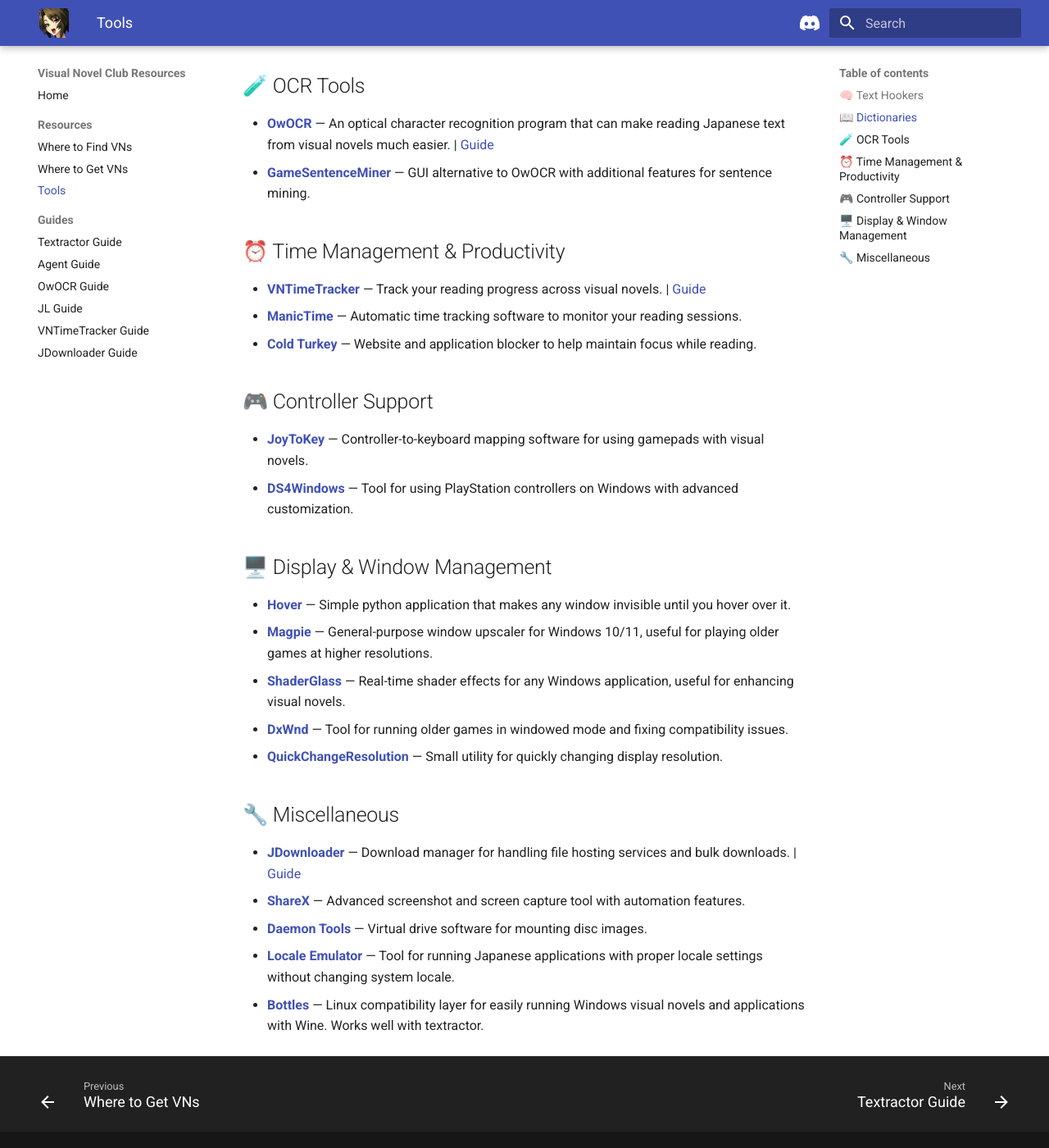
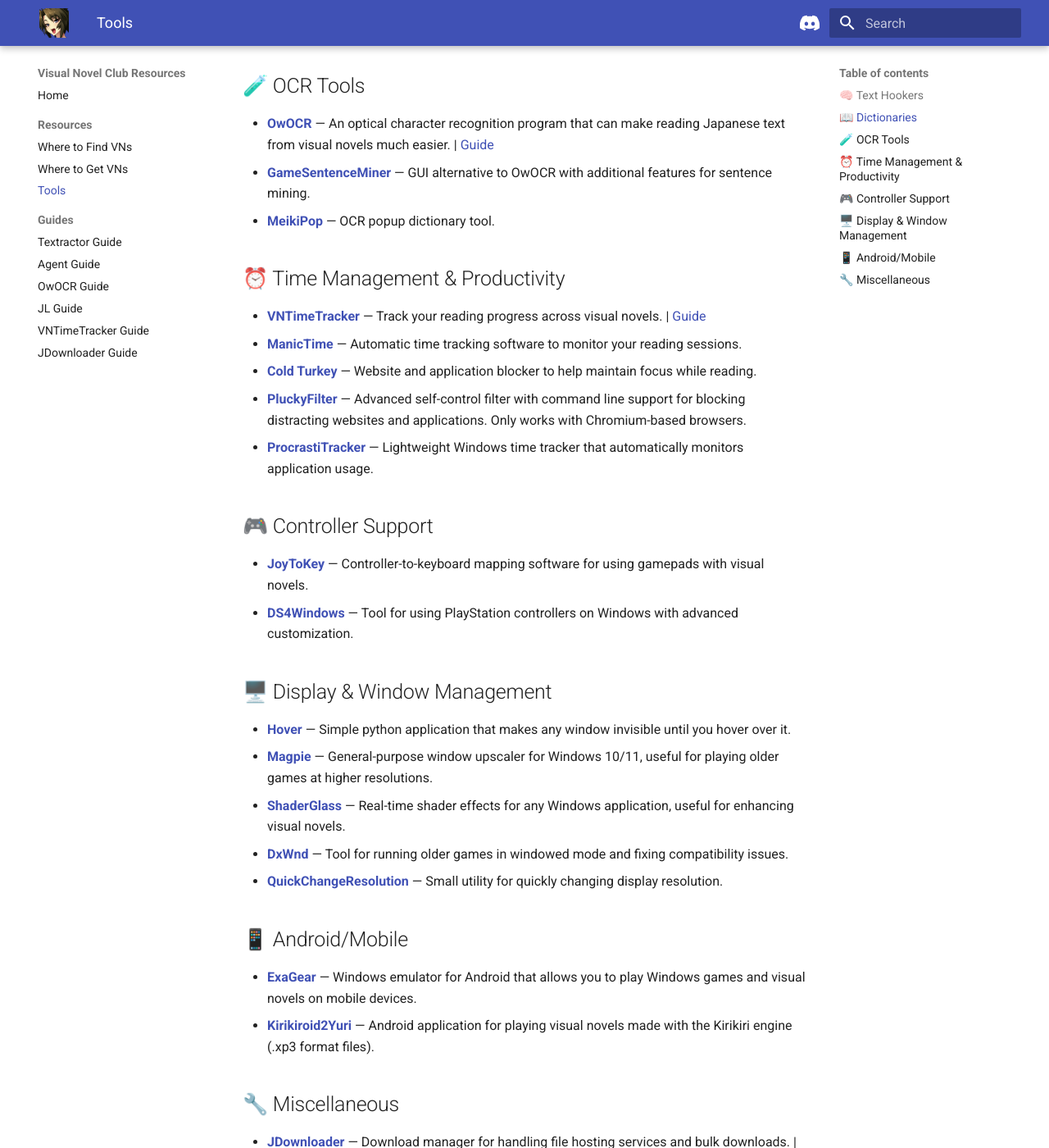
Before and after one commit to drinosaret/vn-club-resources, an MkDocs documentation site: the page built from docs/tools.md, in a window 1280 px wide and 1400 px high, scrolled down 687 px. Shown: the whole window at 82% size. Built offline with MkDocs 1.6.1 and Material for MkDocs 9.7.7, drawn with Linux system fonts in a browser that asks for light colours; some of the changed text lies outside the part shown.

Commit message:
Added to Tools page

```diff
--- a/docs/tools.md
+++ b/docs/tools.md
@@ -18,12 +18,15 @@
 
 - **[OwOCR](https://github.com/AuroraWright/owocr)** — An optical character recognition program that can make reading Japanese text from visual novels much easier. | [Guide](owocr-guide.md)
 - **[GameSentenceMiner](https://github.com/bpwhelan/GameSentenceMiner)** — GUI alternative to OwOCR with additional features for sentence mining.
+- **[MeikiPop](https://github.com/rtr46/meikipop)** — OCR popup dictionary tool.
 
 ## ⏰ Time Management & Productivity
 
 - **[VNTimeTracker](https://github.com/drinosaret/VNTimeTracker)** — Track your reading progress across visual novels. | [Guide](timetracker-guide.md)
 - **[ManicTime](https://manictime.com/)** — Automatic time tracking software to monitor your reading sessions.
 - **[Cold Turkey](https://getcoldturkey.com/)** — Website and application blocker to help maintain focus while reading.
+- **[PluckyFilter](https://pluckyfilter.com/)** — Advanced self-control filter with command line support for blocking distracting websites and applications. Only works with Chromium-based browsers.
+- **[ProcrastiTracker](https://github.com/aardappel/procrastitracker)** — Lightweight Windows time tracker that automatically monitors application usage.
 
 ## 🎮 Controller Support
 
@@ -38,6 +41,11 @@
 - **[DxWnd](https://dxwnd.org/)** — Tool for running older games in windowed mode and fixing compatibility issues.
 - **[QuickChangeResolution](https://github.com/jackdp/Quick-Change-Resolution)** — Small utility for quickly changing display resolution.
 
+## 📱 Android/Mobile
+
+- **[ExaGear](https://github.com/XHYN-PH/exagear-302)** — Windows emulator for Android that allows you to play Windows games and visual novels on mobile devices.
+- **[Kirikiroid2Yuri](https://github.com/YuriSizuku/Kirikiroid2Yuri)** — Android application for playing visual novels made with the Kirikiri engine (.xp3 format files).
+
 ## 🔧 Miscellaneous
 
 - **[JDownloader](https://jdownloader.org/download/index)** — Download manager for handling file hosting services and bulk downloads. | [Guide](jdownloader-guide.md)
```
Also changed, not shown: other parts of docs/tools.md (+1 -1 lines).
